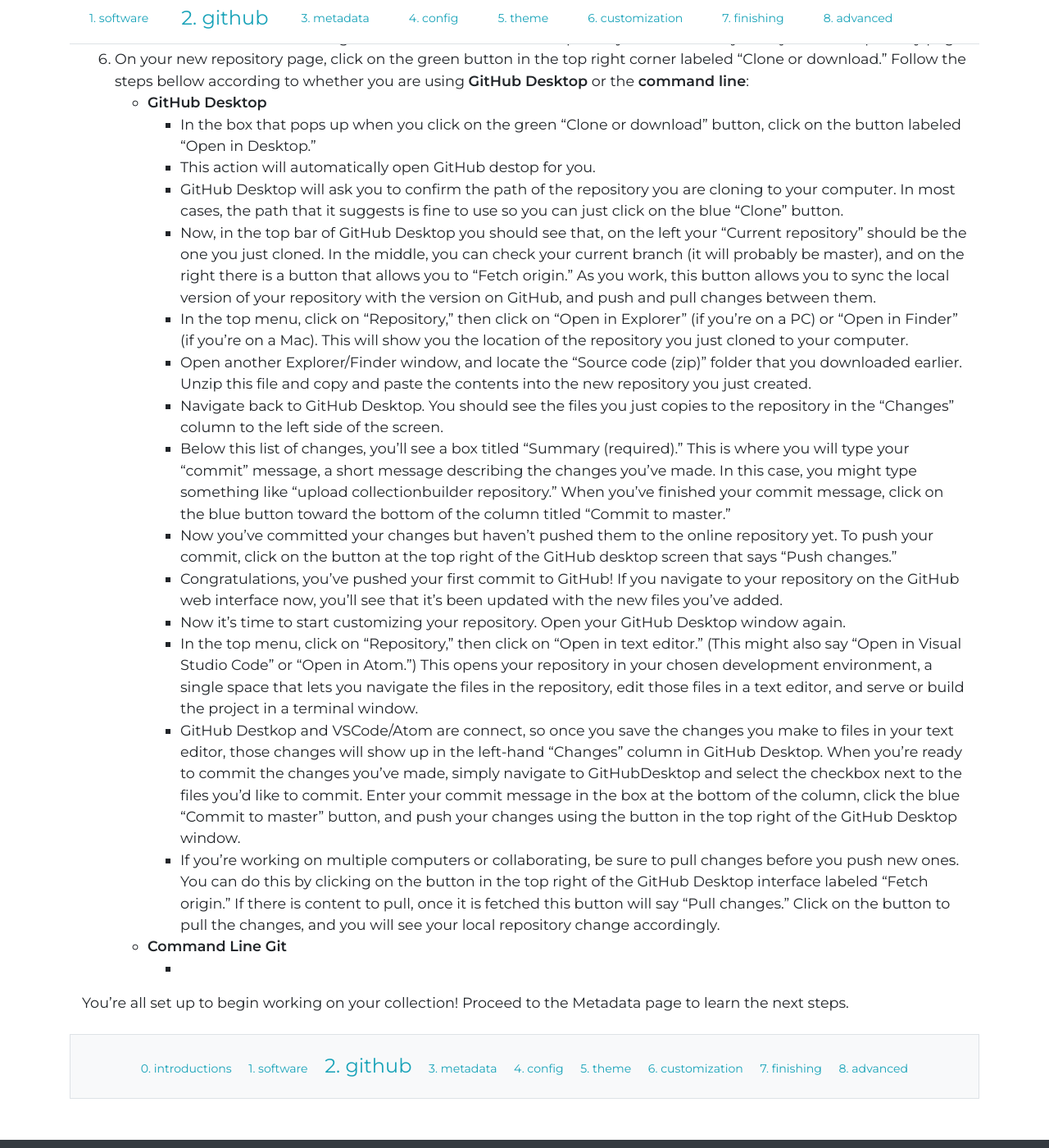
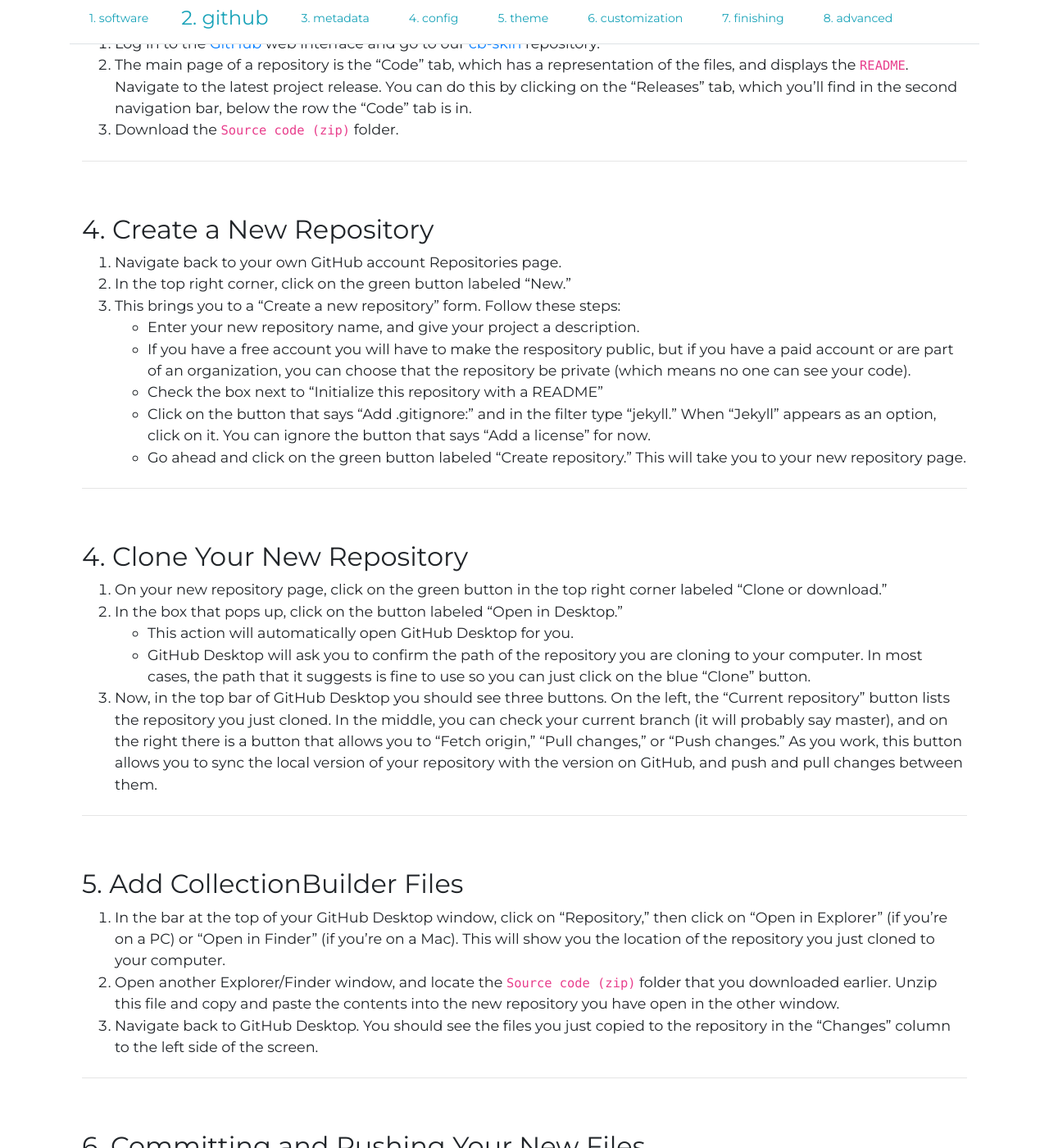
Before and after one commit to CollectionBuilder/collectionbuilder.github.io, a Jekyll site: the page built from _workshop/github.md, in a window 1280 px wide and 1400 px high, scrolled down 817 px. Shown: the whole window at 82% size. Built offline with Jekyll 4.4.1, drawn with Linux system fonts in a browser that asks for light colours; some of the changed text lies outside the part shown.

Commit message:
formatting github content

````diff
--- a/_workshop/github.md
+++ b/_workshop/github.md
@@ -6,36 +6,84 @@
 ## 1. Get an Account
 Create an account on [GitHub](https://github.com){:target="_blank"}. When you sign up, GitHub will send you an email with instructions that you need to follow in order to verify your account, so be sure to complete this step before you begin working.
 
-## 2. Create a Repository
-Log in to [GitHub](https://github.com){:target="_blank"} and go to our [cb-skin](){:target="_blank"} repository.
+{:.py-4 .mt-4 #}
+***
 
-1. The main page of a repository is the "Code" tab, which has a representation of the files, and displays the `README`. Navigate to the latest project release. You can do this by clicking on the "Releases" tab, which you'll find in the second navigation bar, below the row the "Code" tab is in.
-2. Download the "Source code (zip)" folder.
-3. Navigate back to your own GitHub account Repositories page.
-4. In the top right corner, click on the green button labeled "New."
-5. This brings you to a "Create a new repository" form. Follow these steps:
-    - Enter your new repository name, and give your project a description if you desire.
-    - If you have a free account you will have to make the respository public, put if you have a paid account or are part of an organization, you can choose for the repository to be private (which means no one can see your code).
+## 2. Connect Your Account
+Connect your GitHub account information to Git on your computer. To do this, open up a terminal window and enter these commands (the user name and user email should match those you use for you GitHub account):
+
+```
+git config --global user.name "Evan Will"
+git config --global user.email "myemail@gmail.com"
+```
+
+> Your email and user name is recorded with every commit.
+> This helps ensure integrity and authenticity of the history.
+> Most people keep their email public, but if you are concerned about privacy, check GitHub's tips to [hide your email](https://help.github.com/articles/about-commit-email-addresses/){:target="_blank"}.
+
+{:.py-4 .mt-4 #}
+***
+
+## 3. Download the Latest CollectionBuilder Release
+
+1. Log in to the [GitHub](https://github.com){:target="_blank"} web interface and go to our [cb-skin](){:target="_blank"} repository.
+2. The main page of a repository is the "Code" tab, which has a representation of the files, and displays the `README`. Navigate to the latest project release. You can do this by clicking on the "Releases" tab, which you'll find in the second navigation bar, below the row the "Code" tab is in.
+3. Download the `Source code (zip)` folder.
+
+{:.py-4 .mt-4 #}
+***
+
+## 4. Create a New Repository
+
+1. Navigate back to your own GitHub account Repositories page.
+2. In the top right corner, click on the green button labeled "New."
+3. This brings you to a "Create a new repository" form. Follow these steps:
+    - Enter your new repository name, and give your project a description.
+    - If you have a free account you will have to make the respository public, but if you have a paid account or are part of an organization, you can choose that the repository be private (which means no one can see your code).
     - Check the box next to "Initialize this repository with a README"
     - Click on the button that says "Add .gitignore:" and in the filter type "jekyll." When "Jekyll" appears as an option, click on it. You can ignore the button that says "Add a license" for now.
     - Go ahead and click on the green button labeled "Create repository." This will take you to your new repository page.
-6. On your new repository page, click on the green button in the top right corner labeled "Clone or download." Follow the steps bellow according to whether you are using **GitHub Desktop** or the **command line**:
-    - **GitHub Desktop**
-        - In the box that pops up when you click on the green "Clone or download" button, click on the button labeled "Open in Desktop."
-        - This action will automatically open GitHub destop for you.
-        - GitHub Desktop will ask you to confirm the path of the repository you are cloning to your computer. In most cases, the path that it suggests is fine to use so you can just click on the blue "Clone" button.
-        - Now, in the top bar of GitHub Desktop you should see that, on the left your "Current repository" should be the one you just cloned. In the middle, you can check your current branch (it will probably be master), and on the right there is a button that allows you to "Fetch origin." As you work, this button allows you to sync the local version of your repository with the version on GitHub, and push and pull changes between them.
-        - In the top menu, click on "Repository," then click on "Open in Explorer" (if you're on a PC) or "Open in Finder" (if you're on a Mac). This will show you the location of the repository you just cloned to your computer.
-        - Open another Explorer/Finder window, and locate the "Source code (zip)" folder that you downloaded earlier. Unzip this file and copy and paste the contents into the new repository you just created.
-        - Navigate back to GitHub Desktop. You should see the files you just copies to the repository in the "Changes" column to the left side of the screen.
-        - Below this list of changes, you'll see a box titled "Summary (required)." This is where you will type your "commit" message, a short message describing the changes you've made. In this case, you might type something like "upload collectionbuilder repository." When you've finished your commit message, click on the blue button toward the bottom of the column titled "Commit to master."
-        - Now you've committed your changes but haven't pushed them to the online repository yet. To push your commit, click on the button at the top right of the GitHub desktop screen that says "Push changes."
-        - Congratulations, you've pushed your first commit to GitHub! If you navigate to your repository on the GitHub web interface now, you'll see that it's been updated with the new files you've added.
-        - Now it's time to start customizing your repository. Open your GitHub Desktop window again.
-        - In the top menu, click on "Repository," then click on "Open in text editor." (This might also say "Open in Visual Studio Code" or "Open in Atom.") This opens your repository in your chosen development environment, a single space that lets you navigate the files in the repository, edit those files in a text editor, and serve or build the project in a terminal window.
-        - GitHub Destkop and VSCode/Atom are connect, so once you save the changes you make to files in your text editor, those changes will show up in the left-hand "Changes" column in GitHub Desktop. When you're ready to commit the changes you've made, simply navigate to GitHubDesktop and select the checkbox next to the files you'd like to commit. Enter your commit message in the box at the bottom of the column, click the blue "Commit to master" button, and push your changes using the button in the top right of the GitHub Desktop window.
-        - If you're working on multiple computers or collaborating, be sure to pull changes before you push new ones. You can do this by clicking on the button in the top right of the GitHub Desktop interface labeled "Fetch origin." If there is content to pull, once it is fetched this button will say "Pull changes." Click on the button to pull the changes, and you will see your local repository change accordingly.
-    - **Command Line Git**
-        -
 
-You're all set up to begin working on your collection! Proceed to the Metadata page to learn the next steps.
+{:.py-4 .mt-4 #}
+***
+
+## 4. Clone Your New Repository
+
+1. On your new repository page, click on the green button in the top right corner labeled "Clone or download."
+2. In the box that pops up, click on the button labeled "Open in Desktop."
+    - This action will automatically open GitHub Desktop for you.
+    - GitHub Desktop will ask you to confirm the path of the repository you are cloning to your computer. In most cases, the path that it suggests is fine to use so you can just click on the blue "Clone" button.
+3. Now, in the top bar of GitHub Desktop you should see three buttons. On the left, the "Current repository" button lists the repository  you just cloned. In the middle, you can check your current branch (it will probably say master), and on the right there is a button that allows you to "Fetch origin," "Pull changes," or "Push changes." As you work, this button allows you to sync the local version of your repository with the version on GitHub, and push and pull changes between them.
+
+{:.py-4 .mt-4 #}
+***
+
+## 5. Add CollectionBuilder Files
+
+1. In the bar at the top of your GitHub Desktop window, click on "Repository," then click on "Open in Explorer" (if you're on a PC) or "Open in Finder" (if you're on a Mac). This will show you the location of the repository you just cloned to your computer.
+2. Open another Explorer/Finder window, and locate the `Source code (zip)` folder that you downloaded earlier. Unzip this file and copy and paste the contents into the new repository you have open in the other window.
+3. Navigate back to GitHub Desktop. You should see the files you just copied to the repository in the "Changes" column to the left side of the screen.
+
+{:.py-4 .mt-4 #}
+***
+
+## 6. Committing and Pushing Your New Files
+
+1. Below this list of changes, you'll see a text-entry box labeled "Summary (required)." This is where you will type your "commit" message, a short message describing the changes you've made. In this case, you might enter something like "upload collectionbuilder repository." When you've finished your commit message, click on the blue button toward the bottom of the column that says "Commit to master."
+2. Now you've committed your changes but haven't pushed them to the online repository yet. To push your commit, click on the button at the top right of the GitHub desktop screen that says "Push changes."
+3. Congratulations, you've pushed your first commit to GitHub! If you navigate to your repository on the GitHub web interface now, you'll see that it's been updated with the new files you've added.
+
+{:.py-4 .mt-4 #}
+***
+
+## 7. Editing Your Repository
+
+1. Now it's time to start customizing your repository. Open your GitHub Desktop window again.
+2. In the top bar, click on "Repository," then click on "Open in text editor." (Alternately, this might say "Open in Visual Studio Code" or "Open in Atom.") This opens your repository in your chosen development environment, a single space that lets you navigate the files in the repository, edit those files in a text editor, and serve or build the project using a terminal window.
+3. GitHub Destkop and your text editor (probably VSCode or Atom) are connected, so once you save the changes you make to files in your text editor, those changes will show up in the left-hand "Changes" column in GitHub Desktop. When you're ready to commit the changes you've made, simply navigate to GitHub Desktop and select the checkboxes next to the files you'd like to commit. Enter your commit message in the box at the bottom of the column, click the blue "Commit to master" button, and push your changes using the button in the top right of the GitHub Desktop window.
+4. If you're working on multiple computers or collaborating, be sure to fetch and pull changes before you push new ones. You can do this by clicking on the button in the top right of the GitHub Desktop interface labeled "Fetch origin." If there is content to pull, once it is fetched this button will say "Pull changes." Click on the button to pull the changes, and you will see your local repository change accordingly.
+
+{:.py-4 .mt-4 #}
+***
+
+### You're all set up to begin working on your collection! Proceed to the Metadata page to learn the next steps.
````
Also changed, not shown: _includes/docs/software.md (+1 -1 lines).
